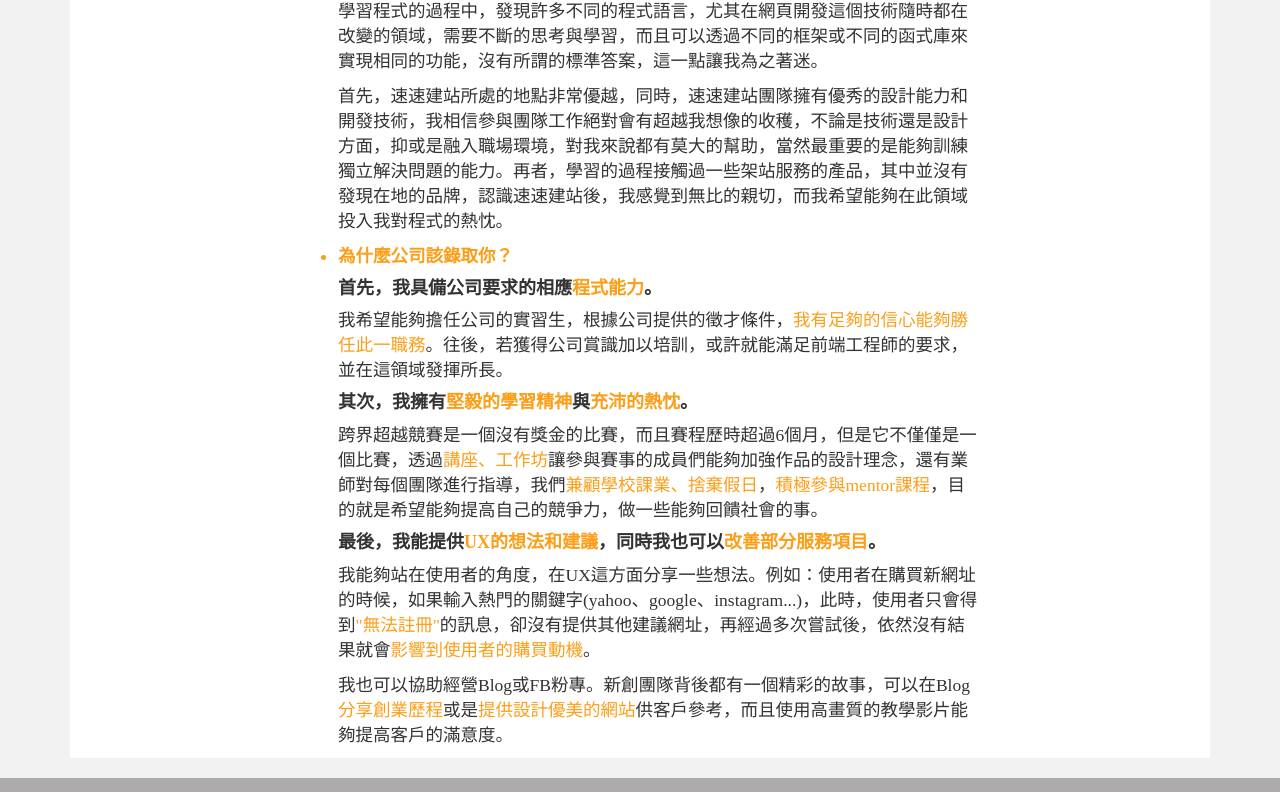
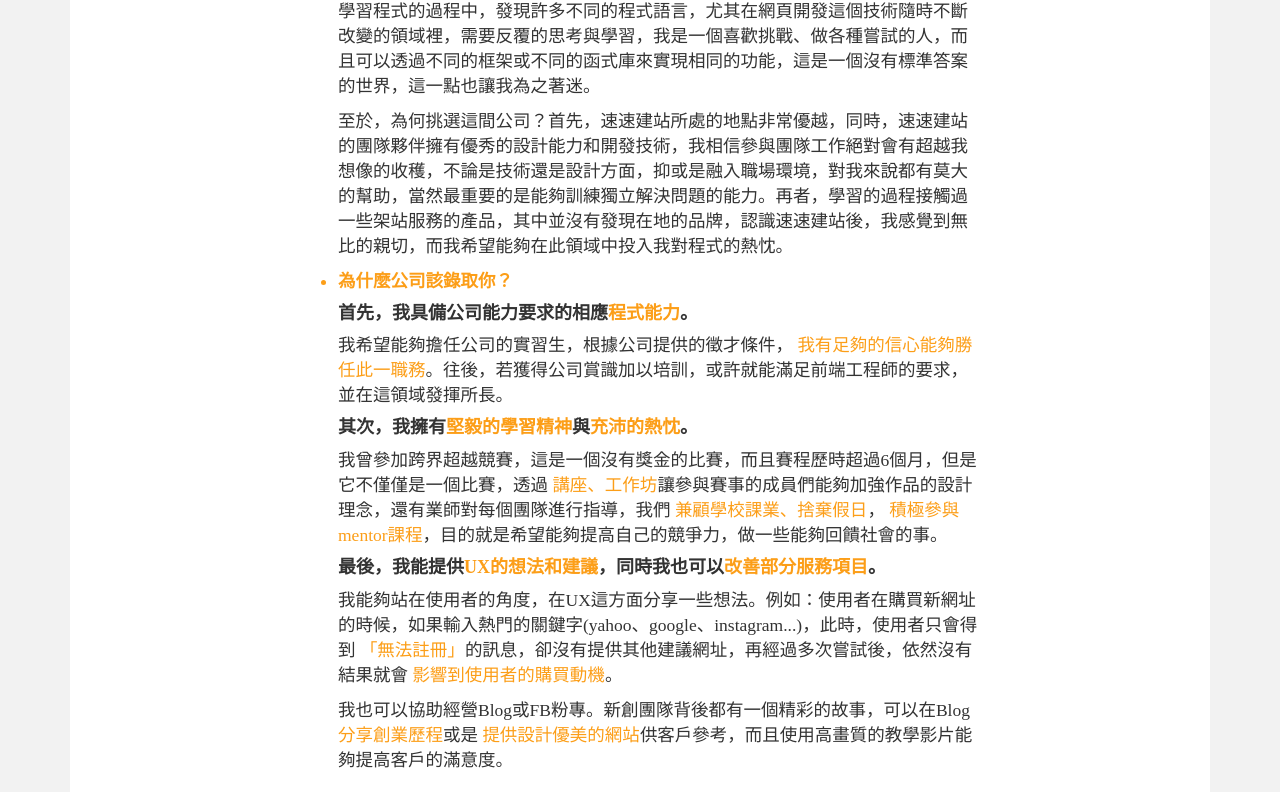
Before and after one commit to tion846/resume, a plain HTML site: page public/index.html in a window 1280 px wide. Shown: the part 1671-2463 px from the top of the page. Drawn offline with nearby package versions, Linux system fonts and the light colour scheme.

Commit message:
black vision

```diff
--- a/public/index.html
+++ b/public/index.html
@@ -20,7 +20,7 @@
         font-family: '微軟正黑體';
     }
 
-    span {
+    .glyphicon {
         color: white;
         margin-right: 7px;
     }
@@ -46,10 +46,6 @@
         /*background-color: #4cbdf7;*/
         background-color: #adabac;
         margin-top: 20px;
-    }
-
-    #content {
-        padding: 0 20% 0 20%;
     }
 
     .introduce {
@@ -78,9 +74,28 @@
         padding-top: 16px;
         font-size: 1.5em;
     }
-    .light{
-    	/*color: #4cbdf7;*/
-    	color:#fc9e18;
+
+    .light {
+        /*color: #4cbdf7;*/
+        color: #fc9e18;
+    }
+    /* 超小螢幕設備（手機，小於 768px） */
+    /* 沒有媒體查詢，因為這在 Bootstrap 3 是預設的。 */
+    /* 小螢幕設備（平板，768px（含）以上） */
+
+    @media (min-width: 768px) {
+        .content {
+            padding: 0 5% 20px 5%;
+            /*background-color: gray;*/
+        }
+    }
+    /* 中螢幕設備（一般桌面，992px（含）以上） */
+
+    @media (min-width: 992px) {
+        .content {
+            padding: 0 20% 20px 20%;
+            /*background-color: black;*/
+        }
     }
     </style>
 </head>
@@ -93,7 +108,7 @@
             </div>
             <div class="introdiv col-md-5 col-xs-7">
                 <h1 style="text-indent: 10px;font-family: '微軟正黑體';color: white;">姚乃文
-                <span style="font-family: 'Time new roman'">Nai Wen Yao</span></h1>
+                <span style="font-family: 'Time new roman'">Yao,Nai-wen</span></h1>
                 <p><span class="glyphicon glyphicon-user"></span>男性</p>
                 <p><span class="glyphicon glyphicon-envelope"></span>tsub1994@gmail.com</p>
                 <p><span class="glyphicon glyphicon-earphone"></span>0937-457-376</p>
@@ -102,7 +117,8 @@
                 <p>2013-2017.06 銘傳大學 資管系</p>
             </div>
         </div>
-        <div class="container-fluid" id="content" style="background-color: white;">
+
+        <div class="container-fluid content" id="" style="background-color: white">
             <h2>簡介</h2>
             <p class="light">我認為：「想要確認自己是否適合新創公司，最好的方式就是去新創公司實習。」</p>
             <p>
@@ -149,7 +165,7 @@
                 <li>第21屆全國大專校院資訊應用服務創新競賽(決賽)</li>
                 <li>銘傳資管系專研(優等)</li>
             </ul>
-            <p>參加比賽是一種認識自己的方式，見識過別人的強大，才會了解到自己的不足，透過比賽不斷磨練自我，回想起最初參賽的東西，不禁感覺到羞愧。</p>
+            <p>參加比賽是一種認識自己的方式，見識過別人的強大，才會了解到自己的不足，透過比賽不斷磨練自我，回想起最初參賽的東西，不禁感覺到不足。</p>
             <hr>
             <h2>成果與作品</h2>
             <div>
@@ -163,23 +179,34 @@
             <h2>補充問題</h2>
             <ul>
                 <li><b>為什麼是這個產業？為什麼是這間公司？</b></li>
-                <p>學習程式的過程中，發現許多不同的程式語言，尤其在網頁開發這個技術隨時都在改變的領域，需要不斷的思考與學習，而且可以透過不同的框架或不同的函式庫來實現相同的功能，沒有所謂的標準答案，這一點讓我為之著迷。</p>
-                <p>首先，速速建站所處的地點非常優越，同時，速速建站團隊擁有優秀的設計能力和開發技術，我相信參與團隊工作絕對會有超越我想像的收穫，不論是技術還是設計方面，抑或是融入職場環境，對我來說都有莫大的幫助，當然最重要的是能夠訓練獨立解決問題的能力。再者，學習的過程接觸過一些架站服務的產品，其中並沒有發現在地的品牌，認識速速建站後，我感覺到無比的親切，而我希望能夠在此領域投入我對程式的熱忱。</p>
+                <p>學習程式的過程中，發現許多不同的程式語言，尤其在網頁開發這個技術隨時不斷改變的領域裡，需要反覆的思考與學習，我是一個喜歡挑戰、做各種嘗試的人，而且可以透過不同的框架或不同的函式庫來實現相同的功能，這是一個沒有標準答案的世界，這一點也讓我為之著迷。</p>
+                <p>至於，為何挑選這間公司？首先，速速建站所處的地點非常優越，同時，速速建站的團隊夥伴擁有優秀的設計能力和開發技術，我相信參與團隊工作絕對會有超越我想像的收穫，不論是技術還是設計方面，抑或是融入職場環境，對我來說都有莫大的幫助，當然最重要的是能夠訓練獨立解決問題的能力。再者，學習的過程接觸過一些架站服務的產品，其中並沒有發現在地的品牌，認識速速建站後，我感覺到無比的親切，而我希望能夠在此領域中投入我對程式的熱忱。</p>
                 <li class="light"><b>為什麼公司該錄取你？</b></li>
-                <h4>首先，我具備公司要求的相應<tag class="light">程式能力</tag>。</h4>
-                <p>我希望能夠擔任公司的實習生，根據公司提供的徵才條件，<tag class="light">我有足夠的信心能夠勝任此一職務</tag>。往後，若獲得公司賞識加以培訓，或許就能滿足前端工程師的要求，並在這領域發揮所長。</p>
-                <h4>其次，我擁有<tag class="light">堅毅的學習精神</tag>與<tag class="light">充沛的熱忱</tag>。</h4>
-                <p>跨界超越競賽是一個沒有獎金的比賽，而且賽程歷時超過6個月，但是它不僅僅是一個比賽，透過<tag class="light">講座、工作坊</tag>讓參與賽事的成員們能夠加強作品的設計理念，還有業師對每個團隊進行指導，我們<tag class="light">兼顧學校課業、捨棄假日</tag>，<tag class="light">積極參與mentor課程</tag>，目的就是希望能夠提高自己的競爭力，做一些能夠回饋社會的事。</p>
-                <h4>最後，我能提供<tag class="light">UX的想法和建議</tag>，同時我也可以<tag class="light">改善部分服務項目</tag>。</h4>
-                <p>我能夠站在使用者的角度，在UX這方面分享一些想法。例如：使用者在購買新網址的時候，如果輸入熱門的關鍵字(yahoo、google、instagram...)，此時，使用者只會得到<tag class="light">"無法註冊"</tag>的訊息，卻沒有提供其他建議網址，再經過多次嘗試後，依然沒有結果就會<tag class="light">影響到使用者的購買動機</tag>。</p>
-                <p>我也可以協助經營Blog或FB粉專。新創團隊背後都有一個精彩的故事，可以在Blog<tag class="light">分享創業歷程</tag>或是<tag class="light">提供設計優美的網站</tag>供客戶參考，而且使用高畫質的教學影片能夠提高客戶的滿意度。</p>
+                <h4>首先，我具備公司能力要求的相應<span class="light">程式能力</span>。</h4>
+                <p>我希望能夠擔任公司的實習生，根據公司提供的徵才條件，
+                    <span class="light">我有足夠的信心能夠勝任此一職務</span>。往後，若獲得公司賞識加以培訓，或許就能滿足前端工程師的要求，並在這領域發揮所長。</p>
+                <h4>其次，我擁有<span class="light">堅毅的學習精神</span>與<span class="light">充沛的熱忱</span>。</h4>
+                <p>我曾參加跨界超越競賽，這是一個沒有獎金的比賽，而且賽程歷時超過6個月，但是它不僅僅是一個比賽，透過
+                    <span class="light">講座、工作坊</span>讓參與賽事的成員們能夠加強作品的設計理念，還有業師對每個團隊進行指導，我們
+                    <span class="light">兼顧學校課業、捨棄假日</span>，
+                    <span class="light">積極參與mentor課程</span>，目的就是希望能夠提高自己的競爭力，做一些能夠回饋社會的事。</p>
+                <h4>最後，我能提供<span class="light">UX的想法和建議</span>，同時我也可以<span class="light">改善部分服務項目</span>。</h4>
+                <p>我能夠站在使用者的角度，在UX這方面分享一些想法。例如：使用者在購買新網址的時候，如果輸入熱門的關鍵字(yahoo、google、instagram...)，此時，使用者只會得到
+                    <span class="light">「無法註冊」</span>的訊息，卻沒有提供其他建議網址，再經過多次嘗試後，依然沒有結果就會
+                    <span class="light">影響到使用者的購買動機</span>。</p>
+                <p>我也可以協助經營Blog或FB粉專。新創團隊背後都有一個精彩的故事，可以在Blog
+                    <span class="light">分享創業歷程</span>或是
+                    <e class="light">提供設計優美的網站</e>供客戶參考，而且使用高畫質的教學影片能夠提高客戶的滿意度。</p>
             </ul>
+            <hr>
+            <h2>勉勵自己的一句話</h2>
+            <p><span class="light" style="font-style: italic">你還這麼年輕，卻不敢去嘗試？</span>-創咖啡 Leo</p>
         </div>
     </div>
 </body>
 <footer class="container-fluid">
     <div class="footerdiv col-md-3 col-xs-3" style="font-weight: bold; text-align: right">聯絡方式</div>
-    <div class="footerdiv col-md-5 col-xs-5">
+    <div class="footerdiv col-md-5 col-xs-6">
         <ul style="list-style: none;">
             <li>
                 <a href="https://www.facebook.com/profile.php?id=100000207520803"><img src="pic/facebook.png" style="margin-right: 7px; width: 25px; height:25px;">姚乃文</a>
@@ -190,7 +217,7 @@
             <li>
                 <span class="glyphicon glyphicon-earphone"></span>0937-457-376
             </li>
-            <li>歡迎隨時與我聯繫</li>
+            <li>有任何問題歡迎隨時與我聯繫</li>
         </ul>
     </div>
 </footer>
```
